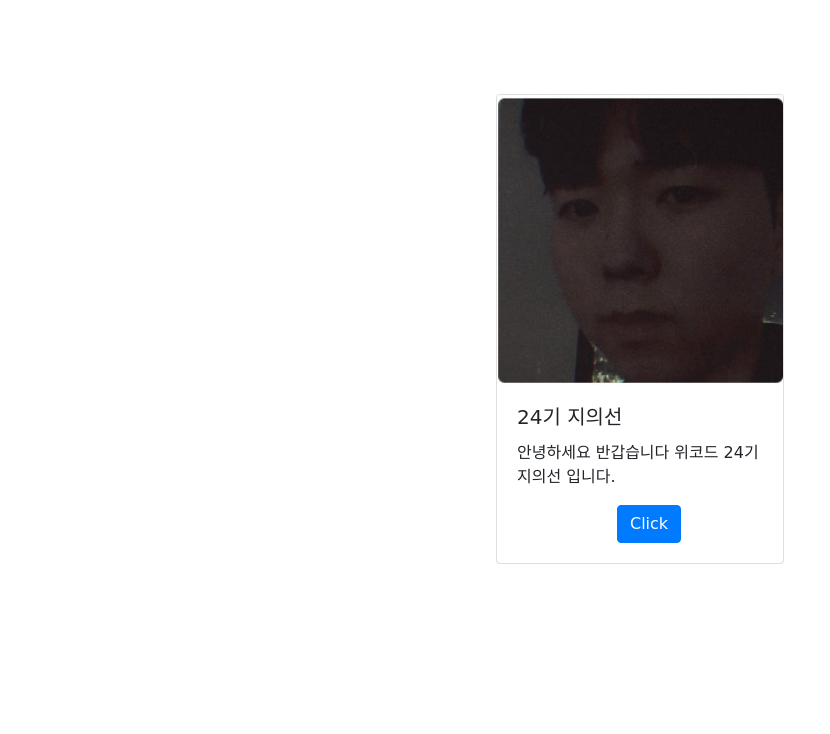
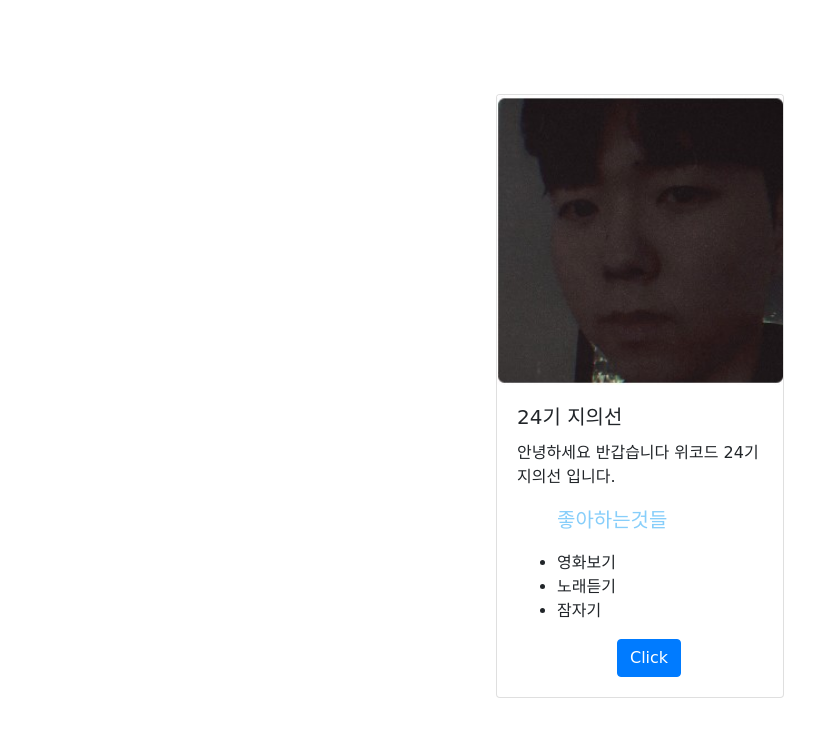
Before and after one commit to esphoenixc/web1.html, a plain HTML site: page index.html in a window 1280 px wide. Shown: the part 62-796 px from the top of the page, without its empty margins (0-830 px from the left). Drawn offline with nearby package versions, Linux system fonts and the light colour scheme; a web font is replaced by a local one.

Commit message:
2nd changes
2nd changes
add
좋아하는것들
add
css changes on 좋아하는것들

```diff
--- a/index.html
+++ b/index.html
@@ -61,6 +61,13 @@
         <div class="card-body">
             <h5 class="card-title">24기 지의선</h5>
             <p class="card-text">안녕하세요 반갑습니다 위코드 24기 지의선 입니다. </p>
+            <p class="card-text2">좋아하는것들 </p>
+            <ul>
+                <li>영화보기</li>
+                <li>노래듣기</li>
+                <li>잠자기</li>
+            </ul>
+
             <a href="#" onclick="hey()" class="btn btn-primary">Click</a>
         </div>
     </div>
--- a/style.css
+++ b/style.css
@@ -11,3 +11,9 @@
     margin-left: 100px;
     color: white;
 }
+
+.card-text2 {
+    font-size: 20px;
+    margin-left: 40px;
+    color: lightskyblue;
+}
```
